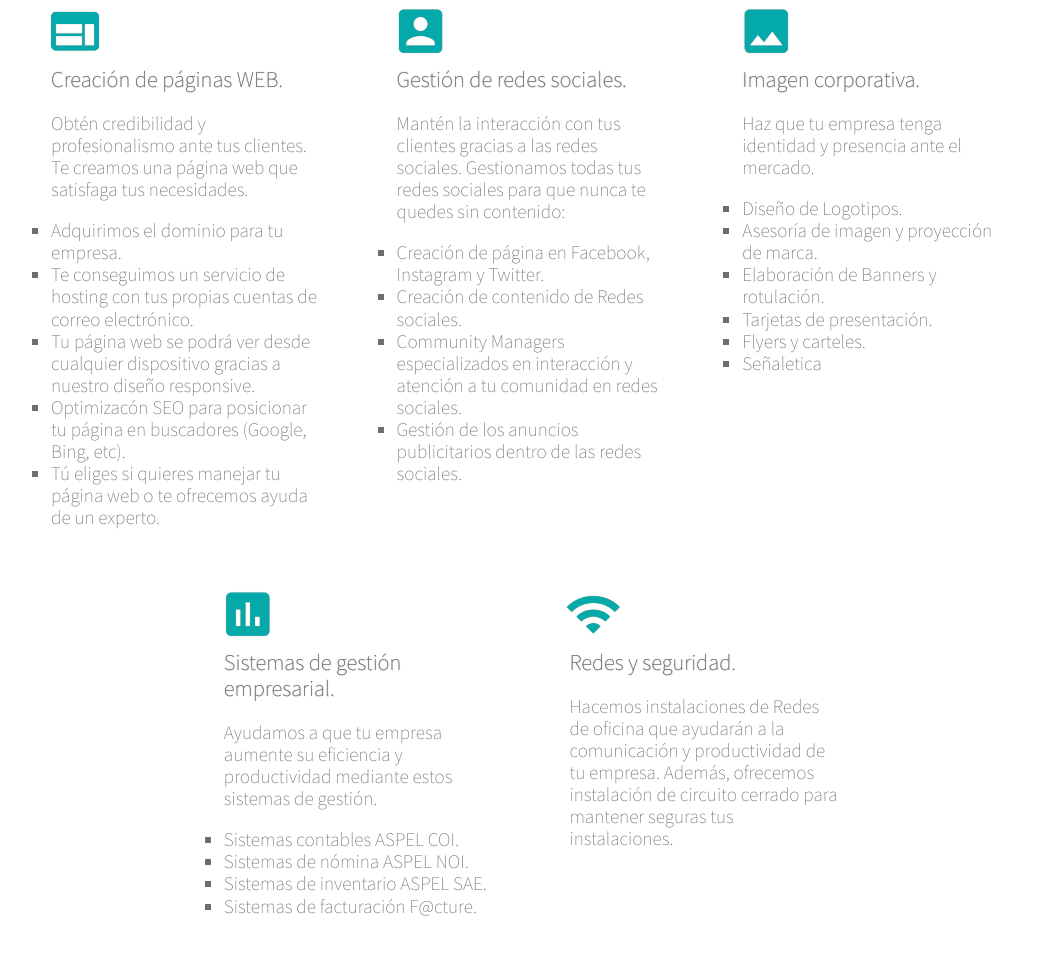
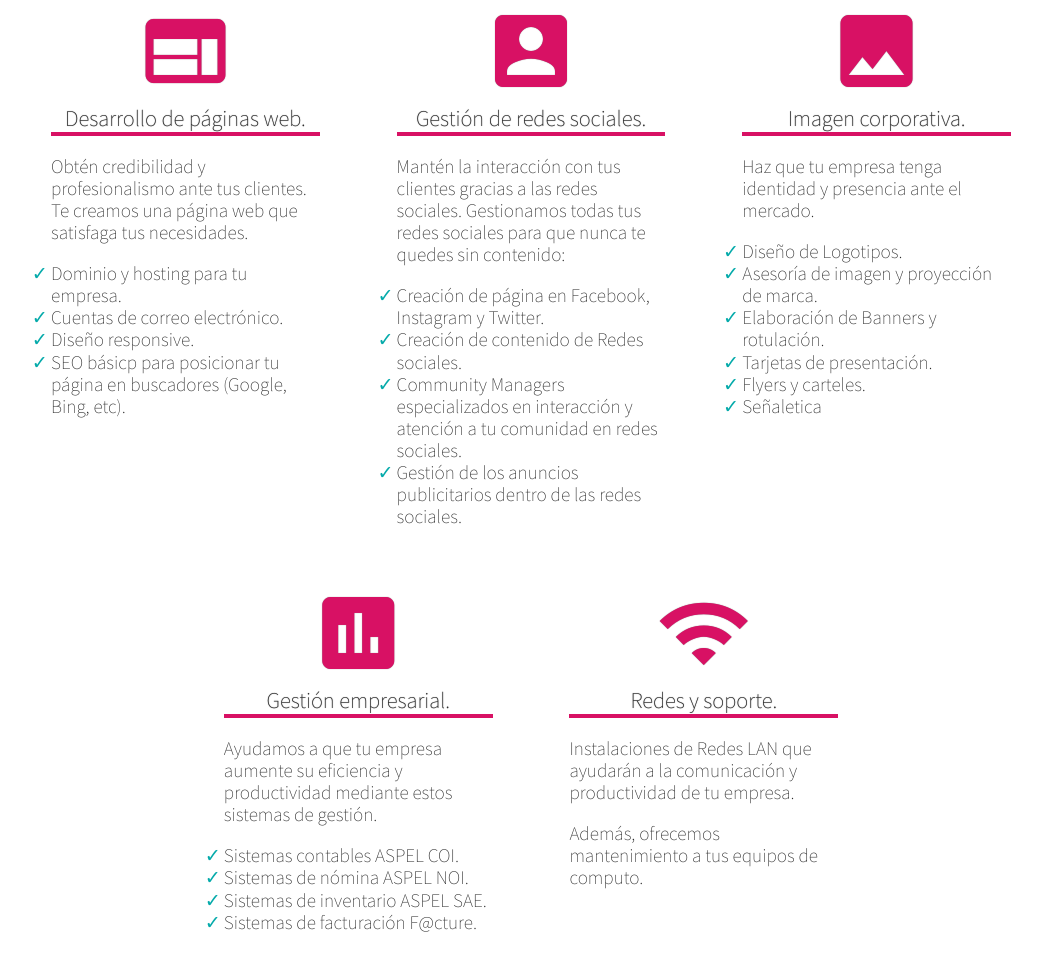
Before and after one commit to Max131/think, a plain HTML site: page index.html in a window 1280 px wide. Shown: the part 1009-1983 px from the top of the page, without its empty margins (109-1151 px from the left). Drawn offline with nearby package versions, Linux system fonts and the light colour scheme.

Commit message:
Many changes

```diff
--- a/assets/style.css
+++ b/assets/style.css
@@ -1,12 +1,11 @@
 *{
-    font-weight: 100;
+    font-weight: 200;
 }
 
 html{
     font-family: 'Source Sans Pro', Arial, Helvetica, sans-serif;
     font-size: 1.2rem;
-    font-weight: 100;
-    color: #6d6d6d;
+    color: #2c2c2c;
     scroll-behavior: smooth;
     }
 
@@ -27,7 +26,7 @@ header{
 
 header h1{
     font-size: 4.5rem;
-    text-shadow: 0 0 10px beige;
+    text-shadow: 0 0 10px #F5F5DC;
     margin: 1rem;
 }
 
@@ -36,7 +35,7 @@ header a{
     padding: .5rem 1rem;
     background-color: #D81164;
     border-radius: .25rem;
-    color: white;
+    color: #FFFFFF;
     transition: .5s;
 }
 
@@ -53,24 +52,48 @@ header a:hover{
 .product{
     padding: 1rem 2rem;
     margin: 0;
+    opacity: 0;
 }
 
 h2, h3{
     margin: 0;
     text-shadow: 0 0 1px gray;
+    text-align: center;
 }
 
-.product h2{
-    margin-left: -.25rem;
+.product h3{
+    border-bottom: 4px solid #D81164;
+    transition:  0.5s;
+}
+
+
+.product:hover h3{
+    border-bottom-color: #04AAAA;
 }
 
 ul{
     all: unset;
-    list-style-type: square;
+    list-style-type: none;
+}
+
+li{
+    position: relative;
+}
+
+li::before{
+    position: absolute;
+    left: -1rem;
+    content: "\2713";
+    color: #04AAAA;
 }
 
 .product .material-icons{
-    font-size: 3rem;
+    font-size: 5rem;
+    color: #D81164;
+    transition: 0.5s;
+}
+
+.product:hover .material-icons{
     color: #04AAAA;
 }
 
@@ -90,7 +113,7 @@ footer{
     background-color: #04AAAA;
     color: white;
     padding: 2rem;
-    border-top: .25rem solid #D81164;
+    border-top: 4px solid #D81164;
 }
 
 @media screen and (min-width: 600px){
--- a/index.html
+++ b/index.html
@@ -4,7 +4,7 @@
     <meta charset="UTF-8">
     <meta name="viewport" content="width=device-width, initial-scale=1.0">
     <meta http-equiv="X-UA-Compatible" content="ie=edge">
-    <link rel="stylesheet" href="https://fonts.googleapis.com/css?family=Source+Sans+Pro:200,400,700" />
+    <link rel="stylesheet" href="https://fonts.googleapis.com/css?family=Source+Sans+Pro:200" />
     <link rel="stylesheet" href="https://fonts.googleapis.com/icon?family=Material+Icons" />
     <link rel="stylesheet" href="assets/normalize.css" />
     <link rel="stylesheet" href="assets/style.css" />
@@ -27,15 +27,14 @@
     <section class="container" id="services">
         <article class="product">
             <h2><i class="material-icons">web</i></h2>
-            <h3>Creaci&oacute;n de p&aacute;ginas WEB.</h3>
+            <h3>Desarrollo de p&aacute;ginas web.</h3>
             <p>Obt&eacute;n credibilidad y profesionalismo ante tus clientes. Te creamos una p&aacute;gina web que satisfaga
                 tus necesidades.
                 <ul>
-                    <li>Adquirimos el dominio para tu empresa.</li>
-                    <li>Te conseguimos un servicio de hosting con tus propias cuentas de correo electr&oacute;nico.</li>
-                    <li>Tu página web se podrá ver desde cualquier dispositivo gracias a nuestro diseño responsive.</li>
-                    <li>Optimizacón SEO para posicionar tu página en buscadores (Google, Bing, etc).</li>
-                    <li>Tú eliges si quieres manejar tu página web o te ofrecemos ayuda de un experto.</li>
+                    <li>Dominio y hosting para tu empresa.</li>
+                    <li>Cuentas de correo electr&oacute;nico.</li>
+                    <li>Diseño responsive.</li>
+                    <li>SEO básicp para posicionar tu página en buscadores (Google, Bing, etc).</li>
                 </ul>
             </p>
         </article>
@@ -67,7 +66,7 @@
         </article>
         <article class="product">
             <h2><i class="material-icons">insert_chart</i></h2>
-            <h3>Sistemas de gestión empresarial.</h3>
+            <h3>Gestión empresarial.</h3>
             <p>Ayudamos a que tu empresa aumente su eficiencia y productividad mediante estos sistemas de gestión.
                 <ul>
                     <li>Sistemas contables ASPEL COI.</li>
@@ -79,8 +78,8 @@
         </article>
         <article class="product">
             <h2><i class="material-icons">wifi</i></h2>
-            <h3>Redes y seguridad.</h3>
-            <p>Hacemos instalaciones de Redes de oficina que ayudarán a la comunicación y productividad de tu empresa. Además, ofrecemos instalación de circuito cerrado para mantener seguras tus instalaciones.</p>
+            <h3>Redes y soporte.</h3>
+            <p>Instalaciones de Redes LAN que ayudarán a la comunicación y productividad de tu empresa. </p><p>Además, ofrecemos mantenimiento a tus equipos de computo.</p>
         </article>
     </section>
     <section class="aboutus">
@@ -96,5 +95,22 @@
             Think! Ideas creativas en marketing digital 2019&copy;
         </p>
     </footer>
+<script src="https://ajax.googleapis.com/ajax/libs/jquery/3.4.1/jquery.min.js"></script>
+<script>
+    $(document).ready(function() {
+    $(window).scroll( function(){
+        $('.product').each( function(i){
+
+            var bottom_of_element = $(this).offset().top + $(this).outerHeight()/2;
+            var bottom_of_window = $(window).scrollTop() + $(window).height();
+
+            if( bottom_of_window > bottom_of_element ){
+                $(this).animate({'opacity':'1'},500);
+            }
+
+        });
+    });
+});
+</script>
 </body>
 </html>
```
